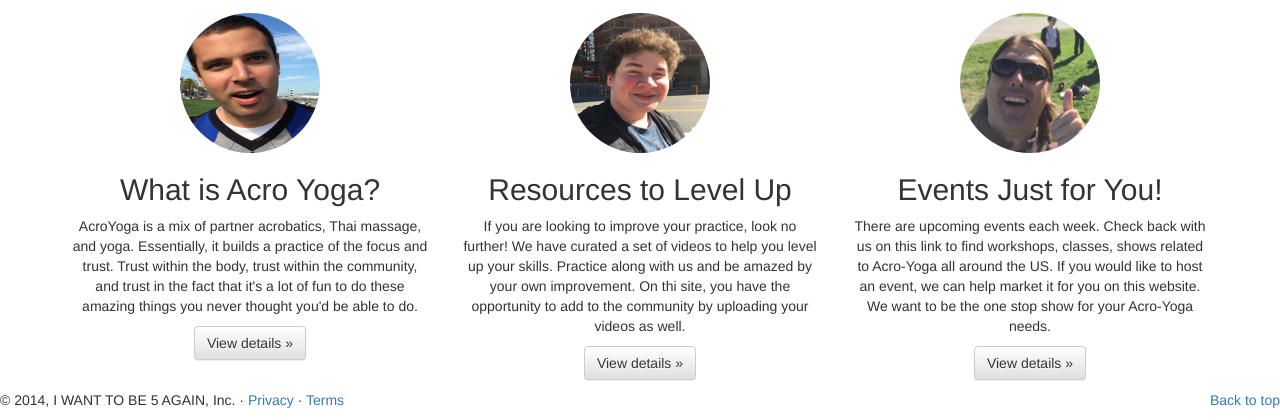
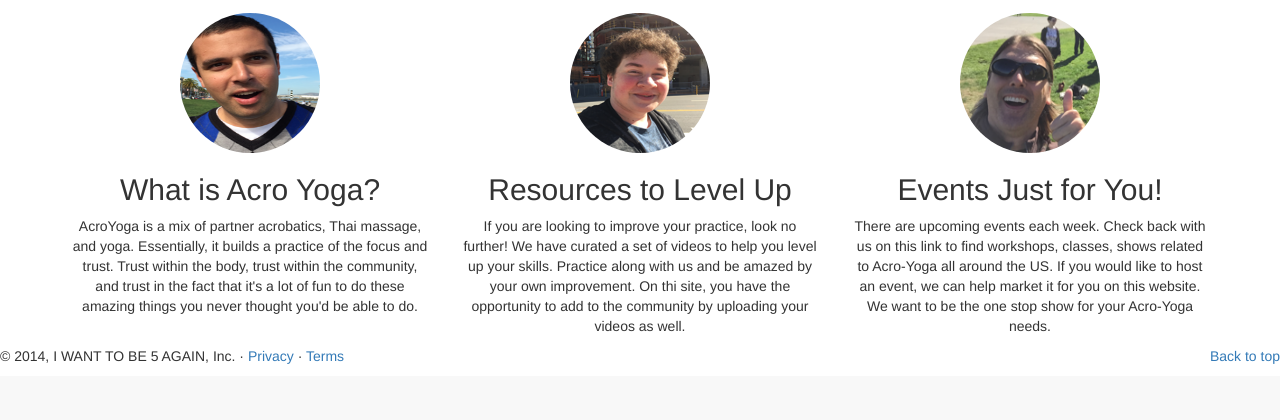
Before and after one commit to sandimagithub/AcroYoga-Project, a Node project: template views/index.ejs in a window 1280 px wide. Shown: the part 997-1417 px from the top of the page. After the commit the page ends 1361 px from the top, so only its background shows below. Run offline with Node 20 templates, Linux system fonts and the light colour scheme; the template is opened without the code that fills it, so the values that code supplies are empty; some libraries are stand-ins or nearby versions.

Commit message:
removed the buttons that said "view" more since it wasn't linked to go anywhere
removed the buttons that said "view" more since it wasn't linked to go
anywhere

```diff
--- a/views/index.ejs
+++ b/views/index.ejs
@@ -118,19 +118,19 @@
           <img class="img-circle" src="./images/arun_huh2.jpg" alt="Generic placeholder image" style="width: 140px; height: 140px;">
           <h2>What is Acro Yoga?</h2>
           <p>AcroYoga is a mix of partner acrobatics, Thai massage, and yoga. Essentially, it builds a practice of the focus and trust. Trust within the body, trust within the community, and trust in the fact that it's a lot of fun to do these amazing things you never thought you'd be able to do.</p>
-          <p><a class="btn btn-default" href="#" role="button">View details &raquo;</a></p>
+          <!-- <p><a class="btn btn-default" href="#" role="button">View details &raquo;</a></p> -->
         </div><!-- /.col-lg-4 -->
         <div class="col-lg-4">
           <img class="img-circle" src="./images/joshua_hug.jpg" alt="Generic placeholder image" style="width: 140px; height: 140px;">
           <h2>Resources to Level Up</h2>
           <p>If you are looking to improve your practice, look no further!  We have curated a set of videos to help you level up your skills.  Practice along with us and be amazed by your own improvement. On thi site, you have the opportunity to add to the community by uploading your videos as well. </p>
-          <p><a class="btn btn-default" href="#" role="button">View details &raquo;</a></p>
+          <!-- <p><a class="btn btn-default" href="#" role="button">View details &raquo;</a></p> -->
         </div><!-- /.col-lg-4 -->
         <div class="col-lg-4">
           <img class="img-circle" src="./images/angel_thumbsup.jpg" alt="Generic placeholder image" style="width: 140px; height: 140px;">
           <h2>Events Just for You!</h2>
           <p>There are upcoming events each week.  Check back with us on this link to find workshops, classes, shows related to Acro-Yoga all around the US.  If you would like to host an event, we can help market it for you on this website. We want to be the one stop show for your Acro-Yoga needs.</p>
-          <p><a class="btn btn-default" href="#" role="button">View details &raquo;</a></p>
+          <!-- <p><a class="btn btn-default" href="#" role="button">View details &raquo;</a></p> -->
         </div><!-- /.col-lg-4 -->
       </div><!-- /.row -->
     </div><!-- /.container -->
```
